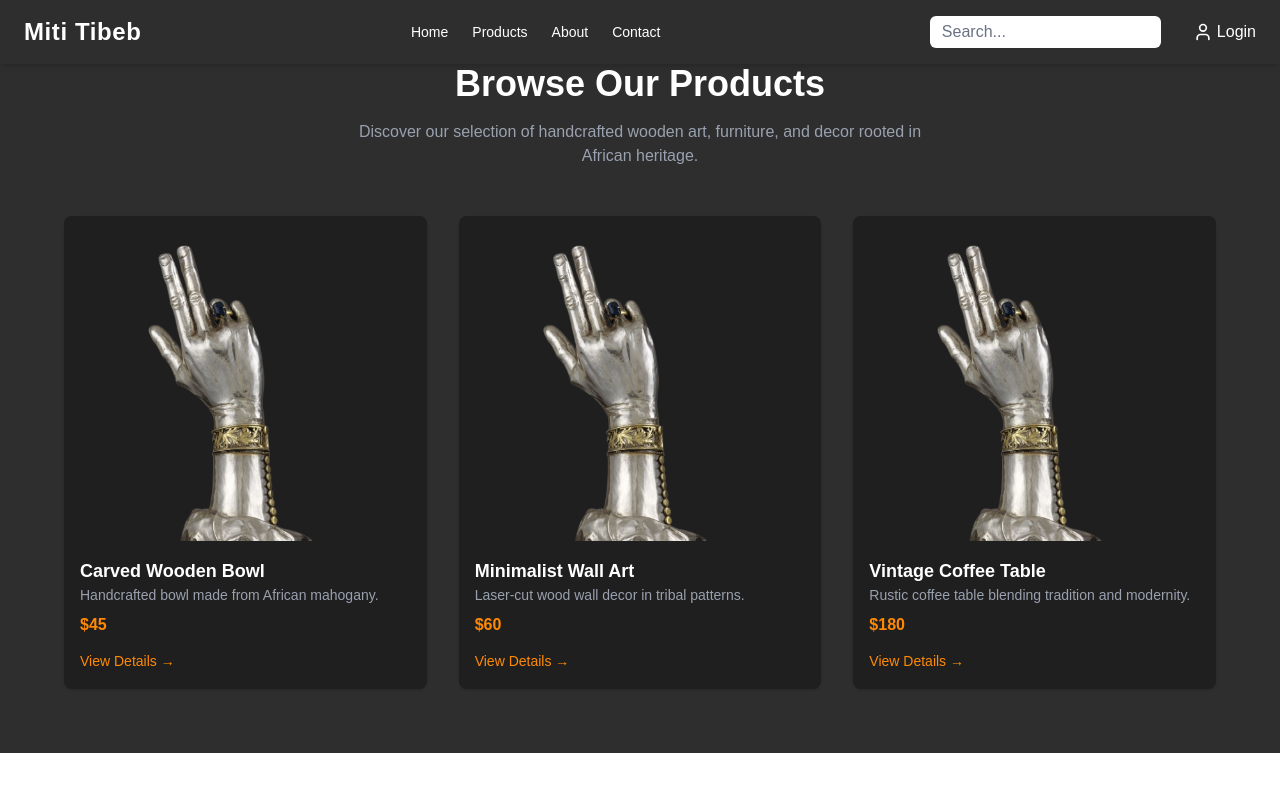
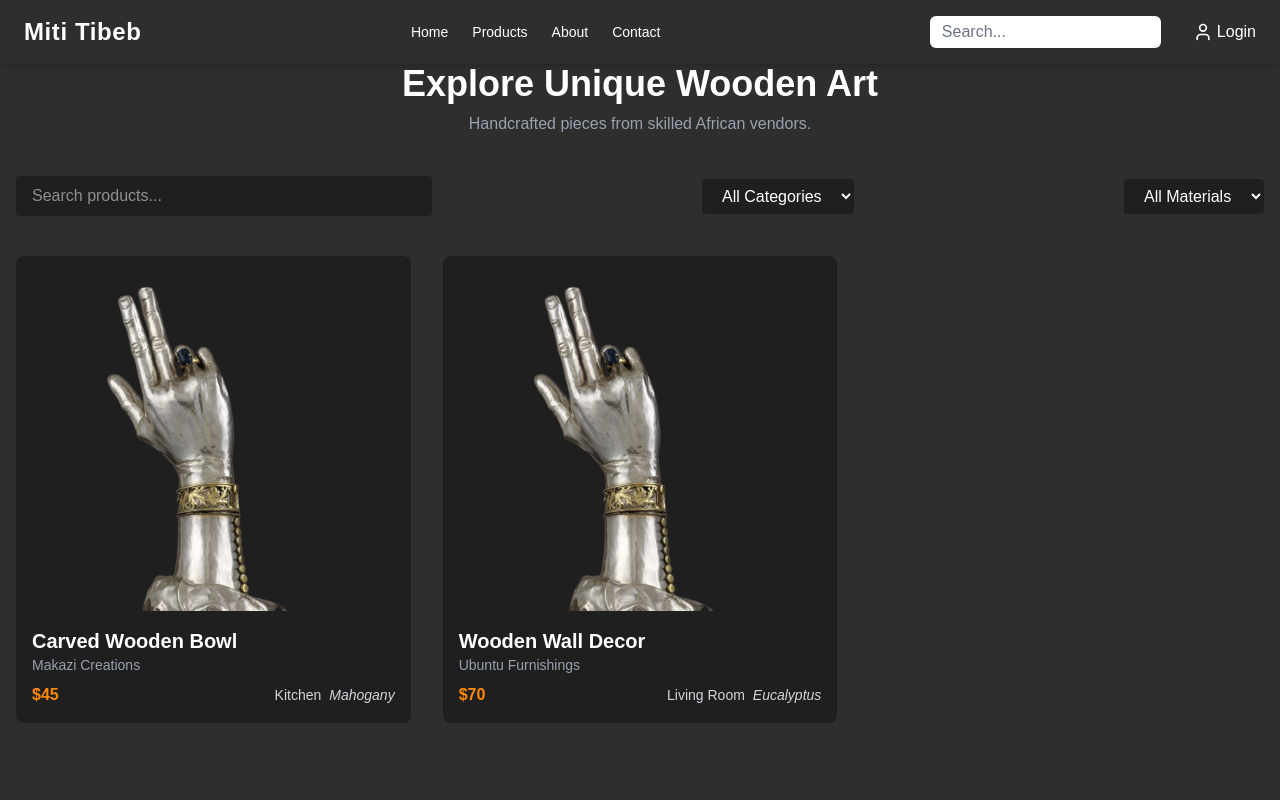
Before and after one commit to Mr-Ndi/Miti-Tibeb, a Next.js app: page /products in a window 1280 px wide. Shown: the top 800 px of the page. Built offline with nearby package versions, Linux system fonts and the light colour scheme.

Commit message:
Improved Product filtering

```diff
--- a/app/products/page.tsx
+++ b/app/products/page.tsx
@@ -1,69 +1,116 @@
 'use client';
 
 import Image from 'next/image';
-import Link from 'next/link';
+import { useState } from 'react';
 import { motion } from 'framer-motion';
 
 const products = [
   {
-    id: 1,
+    id: '1',
     name: 'Carved Wooden Bowl',
-    description: 'Handcrafted bowl made from African mahogany.',
-    price: '$45',
-    image: '/icon2.png', // Replace with actual product images
+    price: 45,
+    category: 'Kitchen',
+    material: 'Mahogany',
+    imageUrl: '/icon2.png',
+    vendor: 'Makazi Creations',
   },
   {
-    id: 2,
-    name: 'Minimalist Wall Art',
-    description: 'Laser-cut wood wall decor in tribal patterns.',
-    price: '$60',
-    image: '/icon2.png',
+    id: '2',
+    name: 'Wooden Wall Decor',
+    price: 70,
+    category: 'Living Room',
+    material: 'Eucalyptus',
+    imageUrl: '/icon2.png',
+    vendor: 'Ubuntu Furnishings',
   },
-  {
-    id: 3,
-    name: 'Vintage Coffee Table',
-    description: 'Rustic coffee table blending tradition and modernity.',
-    price: '$180',
-    image: '/icon2.png',
-  },
+  // Add more entries as needed
 ];
 
+const categories = ['Kitchen', 'Living Room', 'Bedroom', 'Office', 'Outdoor'];
+const materials = ['Eucalyptus', 'Mahogany', 'Pine', 'Podocarpus', 'Cedrela'];
+
 export default function ProductsPage() {
+  const [search, setSearch] = useState('');
+  const [selectedCategory, setCategory] = useState('');
+  const [selectedMaterial, setMaterial] = useState('');
+
+  const filteredProducts = products.filter((product) => {
+    const matchesSearch = product.name.toLowerCase().includes(search.toLowerCase());
+    const matchesCategory = selectedCategory ? product.category === selectedCategory : true;
+    const matchesMaterial = selectedMaterial ? product.material === selectedMaterial : true;
+    return matchesSearch && matchesCategory && matchesMaterial;
+  });
+
   return (
-    <main className="bg-[#2E2E2E] text-white px-6 py-16">
-      <div className="max-w-6xl mx-auto space-y-12">
-        <div className="text-center space-y-4">
-          <h1 className="text-4xl font-bold">Browse Our Products</h1>
-          <p className="text-gray-400 max-w-xl mx-auto">
-            Discover our selection of handcrafted wooden art, furniture, and decor rooted in African heritage.
+    <main className="bg-[#2E2E2E] text-white min-h-screen px-4 py-16">
+      <div className="max-w-7xl mx-auto space-y-10">
+        {/* Header */}
+        <div className="text-center">
+          <h1 className="text-4xl font-bold">Explore Unique Wooden Art</h1>
+          <p className="text-gray-400 mt-2">
+            Handcrafted pieces from skilled African vendors.
           </p>
         </div>
 
+        {/* Filters */}
+        <div className="flex flex-col md:flex-row gap-4 items-center justify-between">
+          <input
+            type="text"
+            placeholder="Search products..."
+            className="px-4 py-2 rounded bg-[#1F1F1F] text-white w-full md:w-1/3"
+            value={search}
+            onChange={(e) => setSearch(e.target.value)}
+          />
+
+          <select
+            className="px-4 py-2 rounded bg-[#1F1F1F] text-white"
+            value={selectedCategory}
+            onChange={(e) => setCategory(e.target.value)}
+          >
+            <option value="">All Categories</option>
+            {categories.map((cat) => (
+              <option key={cat}>{cat}</option>
+            ))}
+          </select>
+
+          <select
+            className="px-4 py-2 rounded bg-[#1F1F1F] text-white"
+            value={selectedMaterial}
+            onChange={(e) => setMaterial(e.target.value)}
+          >
+            <option value="">All Materials</option>
+            {materials.map((mat) => (
+              <option key={mat}>{mat}</option>
+            ))}
+          </select>
+        </div>
+
+        {/* Product Grid */}
         <div className="grid grid-cols-1 sm:grid-cols-2 md:grid-cols-3 gap-8">
-          {products.map((product, index) => (
+          {filteredProducts.map((product, index) => (
             <motion.div
               key={product.id}
-              className="bg-[#1F1F1F] p-4 rounded-lg shadow hover:shadow-orange-500/20 transition"
-              whileHover={{ scale: 1.03 }}
+              className="bg-[#1F1F1F] rounded-lg overflow-hidden p-4"
               initial={{ opacity: 0, y: 30 }}
               animate={{ opacity: 1, y: 0 }}
-              transition={{ duration: 0.4, delay: index * 0.1 }}
+              transition={{ delay: index * 0.1 }}
             >
               <Image
-                src={product.image}
+                src={product.imageUrl}
                 alt={product.name}
                 width={400}
                 height={300}
-                className="rounded mb-4 object-cover"
+                className="rounded mb-4"
               />
-              <h2 className="text-lg font-semibold">{product.name}</h2>
-              <p className="text-sm text-gray-400 mb-2">{product.description}</p>
-              <p className="text-orange-400 font-bold mb-3">{product.price}</p>
-              <Link href={`/products/${product.id}`}>
-                <button className="text-orange-400 hover:underline text-sm">
-                  View Details →
-                </button>
-              </Link>
+              <h2 className="text-xl font-semibold">{product.name}</h2>
+              <p className="text-sm text-gray-400">{product.vendor}</p>
+              <div className="flex justify-between items-center mt-2">
+                <span className="text-orange-400 font-bold">${product.price}</span>
+                <div className="text-sm text-gray-300">
+                  <span className="mr-2">{product.category}</span>
+                  <span className="italic">{product.material}</span>
+                </div>
+              </div>
             </motion.div>
           ))}
         </div>
```
